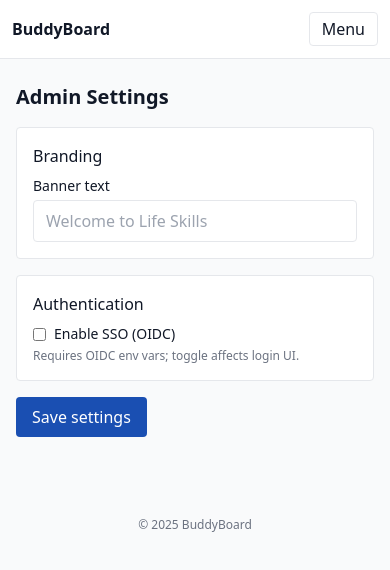
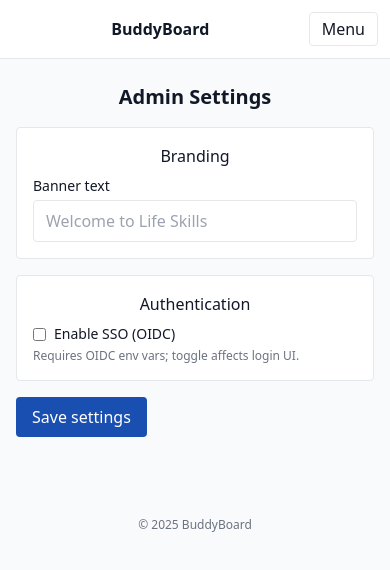
Before and after one commit to hligon35/CentriaLifeSkills, a Next.js app: page /admin/settings in a window 390 px wide. Shown: the top 570 px of the page. Built offline with nearby package versions, Linux system fonts and the light colour scheme; no server answers.

Commit message:
Mobile aesthetics: center headings and brand on small screens; keep desktop left-aligned

```diff
--- a/app/admin/messages/page.tsx
+++ b/app/admin/messages/page.tsx
@@ -23,9 +23,9 @@ export default function AdminMessagesPage() {
   }, [selected])
 
   return (
-    <main className="mx-auto max-w-5xl p-3 sm:p-4 grid grid-cols-1 md:grid-cols-3 md:gap-0 gap-0">
+  <main className="mx-auto max-w-5xl p-3 sm:p-4 grid grid-cols-1 md:grid-cols-3 md:gap-0 gap-0">
       <section className="border bg-white p-3 md:rounded-l-lg md:rounded-r-none rounded-t-lg md:rounded-t-none">
-        <div className="font-medium mb-2">Students</div>
+    <div className="font-medium mb-2 text-center md:text-left">Students</div>
         <ul className="space-y-2">
           {students.map(s => (
             <li key={s.id}>
--- a/app/admin/settings/page.tsx
+++ b/app/admin/settings/page.tsx
@@ -40,17 +40,17 @@ export default function AdminSettingsPage() {
 
   return (
     <main className="mx-auto max-w-3xl p-4">
-      <h1 className="text-xl font-semibold mb-4">Admin Settings</h1>
+      <h1 className="text-xl font-semibold mb-4 text-center sm:text-left">Admin Settings</h1>
       {error && <div className="mb-3 rounded border border-red-200 bg-red-50 p-2 text-sm text-red-700">{error}</div>}
       <div className="space-y-4">
         <section className="rounded border bg-white p-4">
-          <h2 className="font-medium mb-2">Branding</h2>
+          <h2 className="font-medium mb-2 text-center sm:text-left">Branding</h2>
           <label className="block text-sm mb-1">Banner text</label>
           <input value={banner} onChange={e => setBanner(e.target.value)} className="w-full rounded border px-3 py-2" placeholder="Welcome to Life Skills" />
         </section>
 
         <section className="rounded border bg-white p-4">
-          <h2 className="font-medium mb-2">Authentication</h2>
+          <h2 className="font-medium mb-2 text-center sm:text-left">Authentication</h2>
           <label className="flex items-center gap-2 text-sm">
             <input type="checkbox" checked={ssoEnabled} onChange={e => setSsoEnabled(e.target.checked)} />
             Enable SSO (OIDC)
--- a/app/board/page.tsx
+++ b/app/board/page.tsx
@@ -28,7 +28,7 @@ export default function BoardPage() {
 
   return (
     <main className="mx-auto max-w-3xl p-4">
-      <h1 className="text-xl font-semibold mb-4">Message Board</h1>
+  <h1 className="text-xl font-semibold mb-4 text-center sm:text-left">Message Board</h1>
       <div className="mb-6 rounded border bg-white p-3 sm:p-4">
         <input className="mb-2 w-full rounded border px-3 py-2" placeholder="Post title" value={title} onChange={e => setTitle(e.target.value)} />
         <textarea className="mb-2 w-full rounded border px-3 py-2" placeholder="Share updates (no PHI in examples)" value={body} onChange={e => setBody(e.target.value)} />
--- a/app/chat/page.tsx
+++ b/app/chat/page.tsx
@@ -68,7 +68,7 @@ export default function MessagesPage() {
 
   return (
   <main className="mx-auto max-w-2xl p-3 sm:p-4">
-      <h1 className="text-xl font-semibold mb-4">Messages</h1>
+  <h1 className="text-xl font-semibold mb-4 text-center sm:text-left">Messages</h1>
       {/* Insert legal disclaimers and emergency protocol comments here */}
   <div className="h-[60vh] overflow-y-auto flex flex-col border rounded bg-white p-2 sm:p-3 space-y-2">
         {messages.map(m => {
--- a/app/page.tsx
+++ b/app/page.tsx
@@ -85,13 +85,13 @@ export default function Home() {
 
   return (
     <main className="mx-auto max-w-3xl p-4">
-      <div className="mb-4 flex flex-col sm:flex-row sm:items-center sm:justify-between gap-2">
-        <div>
+      <div className="mb-4 flex flex-col items-center sm:flex-row sm:items-center sm:justify-between gap-2">
+        <div className="text-center sm:text-left">
           {/* Insert logo and school name here */}
           <div className="text-2xl font-semibold">Life Skills</div>
           <p className="text-xs text-gray-500">School-wide updates</p>
         </div>
-  <input aria-label="Search posts" value={search} onChange={e => setSearch(e.target.value)} className="rounded border px-3 py-2 w-full sm:w-64" placeholder="Search posts" />
+        <input aria-label="Search posts" value={search} onChange={e => setSearch(e.target.value)} className="rounded border px-3 py-2 w-full sm:w-64" placeholder="Search posts" />
       </div>
 
       {/* Create a new post */}
--- a/app/parent/therapists/page.tsx
+++ b/app/parent/therapists/page.tsx
@@ -17,7 +17,7 @@ export default async function ParentTherapistsPage() {
 
   return (
   <main className="mx-auto max-w-3xl p-3 sm:p-4">
-      <h1 className="text-xl font-semibold mb-4">Your Child's Therapists</h1>
+  <h1 className="text-xl font-semibold mb-4 text-center sm:text-left">Your Child's Therapists</h1>
       {students.length === 0 && (
         <div className="rounded border bg-white p-4 text-sm text-gray-600">No assigned therapists found.</div>
       )}
--- a/components/Header.tsx
+++ b/components/Header.tsx
@@ -18,7 +18,7 @@ export default function Header() {
     <header className="sticky top-0 z-10 bg-white/95 backdrop-blur border-b">
       <nav className="mx-auto max-w-5xl p-3">
         <div className="flex items-center justify-between">
-          <div className="font-semibold">{/* Insert logo and school name here */}BuddyBoard</div>
+          <div className="font-semibold mx-auto sm:mx-0">{/* Insert logo and school name here */}BuddyBoard</div>
           {/* Desktop nav */}
           <div className="hidden sm:flex gap-4 text-sm items-center">
             <Link href="/">Home</Link>
```
